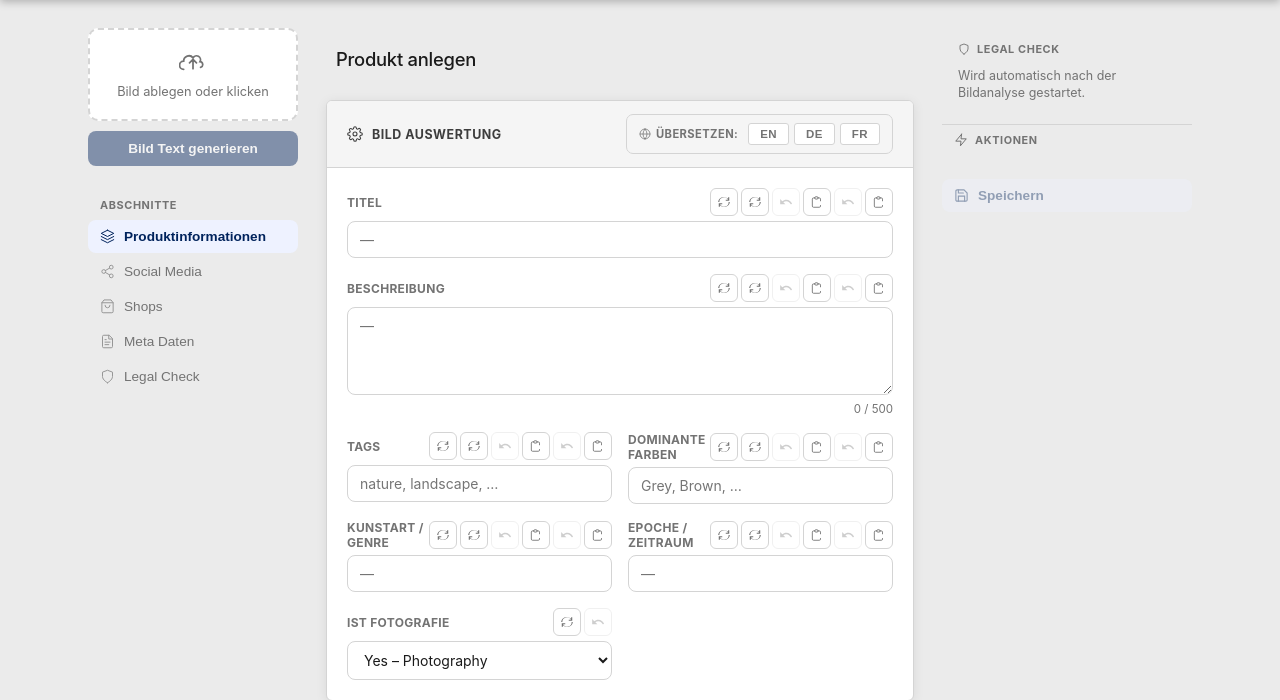
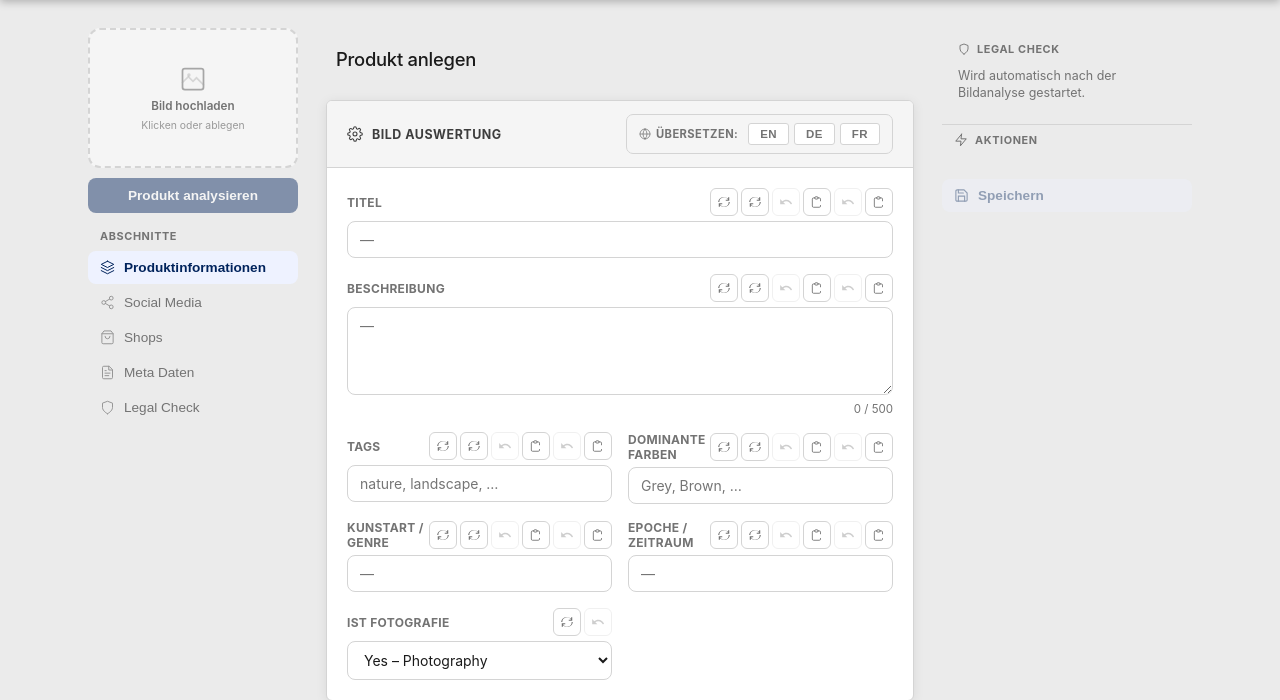
Before and after one commit to dekoire/Dekoire-Portal, a Flask app: page /app in a window 1280 px wide. Shown: the part 83-783 px from the top of the page. Run offline with Flask 3, Linux system fonts and the light colour scheme; the visitor is signed in with stand-in values (Sample User, id 1); data that the repository does not hold is empty; some libraries are stand-ins or nearby versions.

Commit message:
Redesign sidebar image picker: clickable placeholder with hover overlay
- produkt_create: Replace old dashed upload zone + separate preview with
  unified .sidebar-img-picker div (id=uploadZone preserved for app.js).
  Clicking opens file picker; on load shows placeholder, after selection
  shows image with "Bild ändern" overlay on hover. Rename button to
  "Produkt analysieren".
- product_edit: Move product image to top of aside (above nav).
  Styled as same clickable .sidebar-img-picker card; clicking navigates
  to Produktbeschreibung pane where the URL can be edited.
- app.js: Add has-image class to uploadZone in setFile() so CSS overlay
  and solid border apply once an image is loaded.

Co-Authored-By: Claude Sonnet 4.6 <noreply@anthropic.com>

```diff
--- a/static/app.js
+++ b/static/app.js
@@ -32,11 +32,14 @@ async function setFile(file) {
   const prev = document.getElementById('preview');
   prev.src = url;
   prev.style.display = 'block';
-  // Show preview section with heading
+  // Show preview section with heading (legacy sidebarPreview wrapper, may not exist)
   const previewWrap = document.getElementById('sidebarPreview');
   if (previewWrap) previewWrap.style.display = 'block';
   const previewEmpty = document.getElementById('previewEmpty');
   if (previewEmpty) previewEmpty.style.display = 'none';
+  // Mark picker as having an image (for .sidebar-img-picker CSS)
+  const pickerZone = document.getElementById('uploadZone');
+  if (pickerZone) pickerZone.classList.add('has-image');
 
   const dims = await getImageDimensions(file);
   const dpiX = exif.dpiX || 96, dpiY = exif.dpiY || 96;
--- a/templates/produkt_create.html
+++ b/templates/produkt_create.html
@@ -186,6 +186,39 @@
   background: var(--c-100);
 }
 
+/* ── Clickable image picker (replaces old upload-zone + sidebar-preview) ── */
+.sidebar-img-picker {
+  position: relative; width: 100%; aspect-ratio: 3/2;
+  border-radius: 12px; border: 2px dashed var(--border);
+  overflow: hidden; cursor: pointer; background: var(--c-50);
+  margin-bottom: 10px; transition: border-color .15s, background .15s;
+  display: flex; align-items: center; justify-content: center;
+}
+.sidebar-img-picker:hover,
+.sidebar-img-picker.dragover { border-color: var(--btn); background: #EEF2FF; }
+.sidebar-img-picker.has-image { border-style: solid; border-color: var(--border); background: #000; }
+.sidebar-img-picker.has-image:hover,
+.sidebar-img-picker.has-image.dragover { border-color: var(--btn); }
+.sidebar-img-placeholder {
+  display: flex; flex-direction: column; align-items: center; justify-content: center;
+  gap: 6px; color: var(--muted); font-size: .73rem; font-weight: 600;
+  text-align: center; padding: 16px; pointer-events: none;
+}
+.sidebar-img-placeholder svg { color: var(--muted); opacity: .6; }
+.sidebar-img-placeholder .hint { font-size: .65rem; font-weight: 400; opacity: .7; }
+.sidebar-img-picker img#preview {
+  position: absolute; inset: 0; width: 100%; height: 100%;
+  object-fit: cover; display: none;
+}
+.sidebar-img-overlay {
+  position: absolute; inset: 0; background: rgba(0,0,0,.45);
+  display: flex; flex-direction: column; align-items: center; justify-content: center;
+  gap: 5px; color: #fff; font-size: .73rem; font-weight: 700;
+  opacity: 0; transition: opacity .18s; pointer-events: none;
+}
+.sidebar-img-picker:hover .sidebar-img-overlay { opacity: 1; }
+.sidebar-img-picker input[type=file] { display: none; }
+
 /* ── Legal Check sidebar widget ── */
 .lc-widget { padding: 14px 16px 12px; border-bottom: 1px solid var(--border); }
 .lc-widget-title { display:flex; align-items:center; gap:7px; font-size:.68rem; font-weight:700; letter-spacing:.6px; text-transform:uppercase; color:var(--muted); margin-bottom:11px; }
@@ -317,22 +350,29 @@
   <!-- ══ Sidebar ══ -->
   <aside class="settings-sidebar">
 
-    <!-- Upload -->
-    <div class="sidebar-upload">
-      <div class="upload-zone" id="uploadZone">
-        <svg width="28" height="28" fill="none" viewBox="0 0 24 24"><path d="M12 16V8m0 0-3 3m3-3 3 3" stroke="currentColor" stroke-width="1.5" stroke-linecap="round" stroke-linejoin="round"/><path d="M4 16.5A3.5 3.5 0 0 1 4 9.5a4.5 4.5 0 0 1 8.07-2.75A3 3 0 1 1 18 10a2.5 2.5 0 0 1 .5 4.9" stroke="currentColor" stroke-width="1.5" stroke-linecap="round"/></svg>
-        <div>Bild ablegen oder klicken</div>
-        <input type="file" id="fileInput" accept=".jpg,.jpeg,.png,.webp,.gif,.bmp,.tiff" />
+    <!-- Clickable image picker -->
+    <div class="sidebar-img-picker" id="uploadZone">
+      <input type="file" id="fileInput" accept=".jpg,.jpeg,.png,.webp,.gif,.bmp,.tiff" />
+      <div id="previewEmpty" class="sidebar-img-placeholder">
+        <svg width="28" height="28" fill="none" viewBox="0 0 24 24">
+          <rect x="3" y="3" width="18" height="18" rx="2" stroke="currentColor" stroke-width="1.5"/>
+          <circle cx="8.5" cy="8.5" r="1.5" fill="currentColor" opacity=".4"/>
+          <path d="M3 15l5-5 4 4 3-3 6 6" stroke="currentColor" stroke-width="1.5" stroke-linecap="round" opacity=".4"/>
+        </svg>
+        <span>Bild hochladen</span>
+        <span class="hint">Klicken oder ablegen</span>
       </div>
-      <button class="btn-analyze" id="analyzeBtn" disabled onclick="analyzeImage()">
-        Bild Text generieren
-      </button>
+      <img id="preview" src="" alt="Vorschau" />
+      <div class="sidebar-img-overlay">
+        <svg width="18" height="18" fill="none" viewBox="0 0 24 24">
+          <path d="M21 15v4a2 2 0 0 1-2 2H5a2 2 0 0 1-2-2v-4M17 8l-5-5-5 5M12 3v12" stroke="currentColor" stroke-width="1.8" stroke-linecap="round" stroke-linejoin="round"/>
+        </svg>
+        Bild ändern
+      </div>
     </div>
-
-    <!-- Image preview (hidden until image selected) -->
-    <div class="sidebar-preview" id="sidebarPreview" style="display:none;">
-      <img id="preview" src="" alt="Vorschau" />
-    </div>
+    <button class="btn-analyze" id="analyzeBtn" disabled onclick="analyzeImage()">
+      Produkt analysieren
+    </button>
 
     <!-- Navigation -->
     <div class="settings-sidebar-title" style="margin-top:16px;">Abschnitte</div>
```
Also changed, not shown: templates/product_edit.html (+59 -34 lines).
